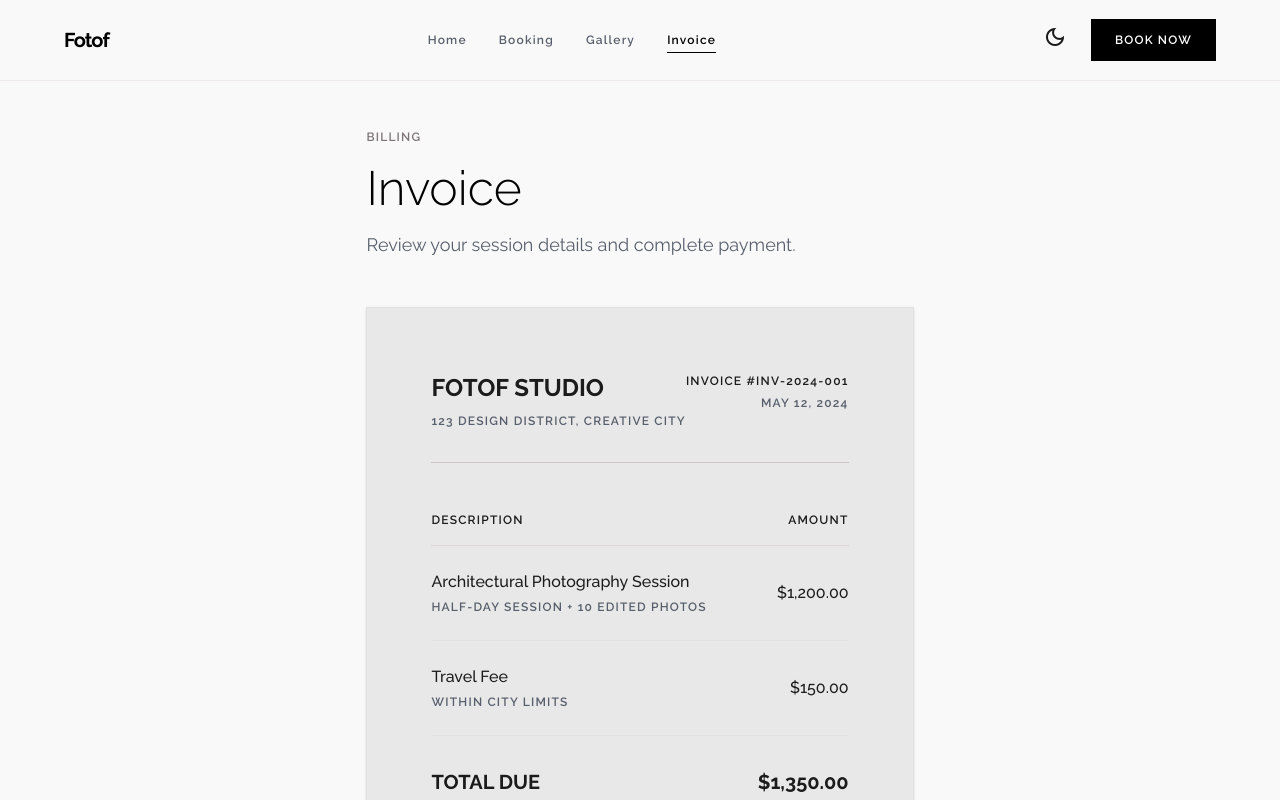
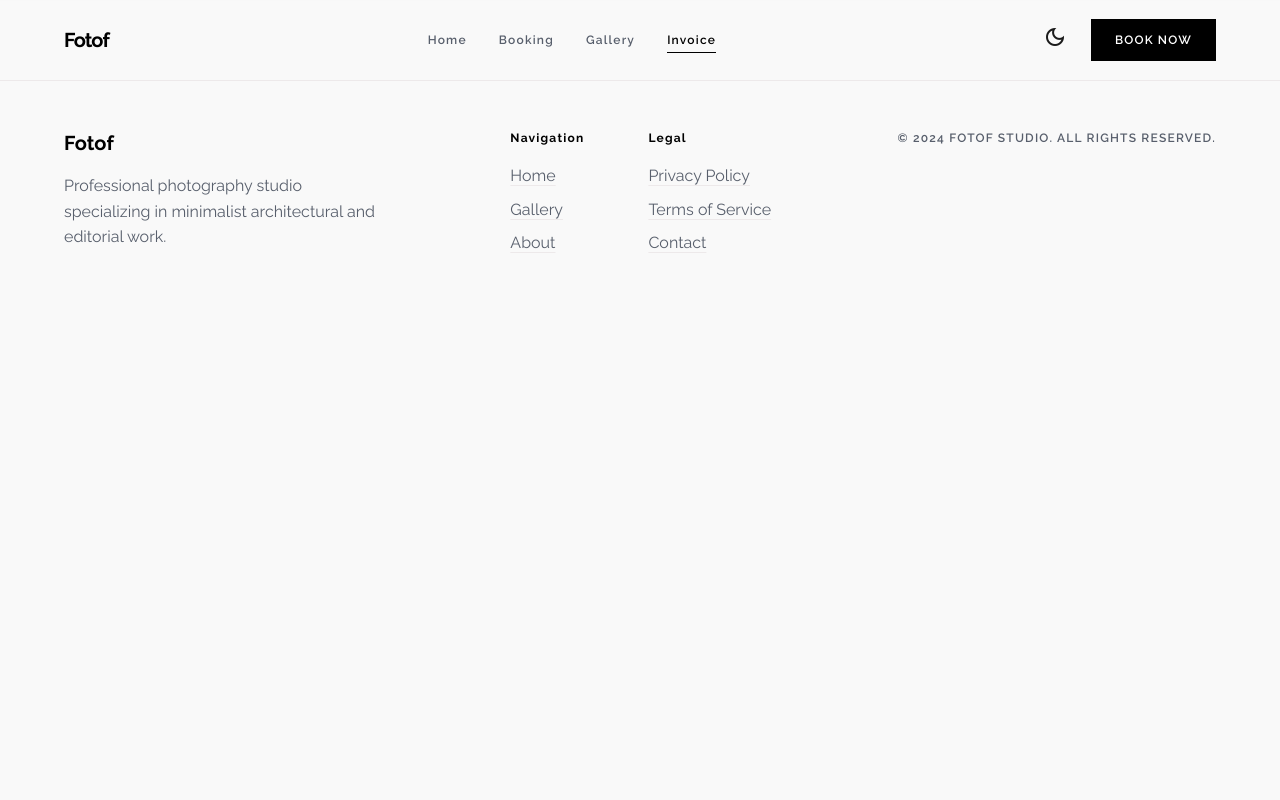
Before and after one commit to Supalerk06/INT250-workshop-SpongeBob, a Vue app: page /invoice in a window 1280 px wide. Shown: the top 800 px of the page. Built offline with nearby package versions, Linux system fonts and the light colour scheme.

Commit message:
refactor: remove templates from InvoicePage, BookingPage, and GalleryPage, and delete Card component

```diff
--- a/src/components/Card.vue
+++ /dev/null
@@ -1,13 +0,0 @@
-<script setup>
-// defineProps({
-//   promotion: String
-// })
-</script>
-
-<template>
-  <div>
-  </div>
-</template>
-
-<style scoped>
-</style>
--- a/src/views/BookingPage.vue
+++ b/src/views/BookingPage.vue
@@ -1,52 +1 @@
-<template>
-  <main class="pt-32 pb-20 px-margin-mobile md:px-margin-desktop max-w-container-max mx-auto min-h-screen">
-    <div class="animate-fade-in flex flex-col gap-12">
-      <div class="flex flex-col gap-4">
-        <span class="text-label-sm tracking-widest font-semibold uppercase text-outline">Reservation</span>
-        <h1 class="text-display text-primary">Book a Session</h1>
-        <p class="text-lg text-secondary max-w-2xl">
-          Secure your date for a professional photography session. Choose your preferred package and we'll handle the rest.
-        </p>
-      </div>
-
-      <div class="grid grid-cols-1 md:grid-cols-2 gap-12">
-        <div class="bg-surface-container p-8 md:p-12 border border-outline-variant/20 flex flex-col gap-8">
-          <h2 class="text-2xl font-medium">Session Details</h2>
-          <form class="flex flex-col gap-6">
-            <div class="flex flex-col gap-2">
-              <label class="text-label-sm tracking-widest font-semibold uppercase text-secondary">Full Name</label>
-              <input type="text" placeholder="Your Name" class="bg-surface border border-outline-variant/30 p-4 focus:outline-none focus:border-primary transition-colors" />
-            </div>
-            <div class="flex flex-col gap-2">
-              <label class="text-label-sm tracking-widest font-semibold uppercase text-secondary">Email Address</label>
-              <input type="email" placeholder="email@example.com" class="bg-surface border border-outline-variant/30 p-4 focus:outline-none focus:border-primary transition-colors" />
-            </div>
-            <div class="flex flex-col gap-2">
-              <label class="text-label-sm tracking-widest font-semibold uppercase text-secondary">Session Type</label>
-              <select class="bg-surface border border-outline-variant/30 p-4 focus:outline-none focus:border-primary transition-colors appearance-none">
-                <option>Architectural</option>
-                <option>Editorial</option>
-                <option>Portrait</option>
-              </select>
-            </div>
-            <button type="submit" class="bg-primary text-on-primary p-5 text-label-sm tracking-widest font-semibold uppercase mt-4 hover:opacity-90 transition-opacity">
-              SUBMIT REQUEST
-            </button>
-          </form>
-        </div>
-
-        <div class="flex flex-col gap-8">
-          <div class="aspect-video bg-surface-container overflow-hidden">
-            <img src="https://lh3.googleusercontent.com/aida-public/AB6AXuBRH2VvtPYmHtTcoKxMfFOtDBoX1Z6PoN6gpBprRL-EB_Ng4kuw9YPllAAjcmDigbG4Dw0imMM9oi8eMVZkzj3_3LdEUm3mi27inVefSdkahyTAz19vwPtvlaqC-auX5c4GheH0tgYQIHYkThm294NIHAjZjdLpO1dz6Jir0TCZQfOtEVtQzB-CgtR9VG_D93XGKbCe81qYAFw9tvj7Y1h-Ms8yvhCg1wOCC9kjZXXprPtTHwdGGCX3b7N2EGCu-suTWSxVncRytDg" alt="Studio" class="w-full h-full object-cover opacity-50 grayscale" />
-          </div>
-          <div class="flex flex-col gap-4">
-            <h3 class="text-xl font-medium">Why choose Fotof?</h3>
-            <p class="text-secondary">
-              Our process is designed for clarity and excellence. Every session includes a consultation to ensure your vision is perfectly captured.
-            </p>
-          </div>
-        </div>
-      </div>
-    </div>
-  </main>
-</template>
+<template></template>
--- a/src/views/GalleryPage.vue
+++ b/src/views/GalleryPage.vue
@@ -1,30 +1,3 @@
 <template>
-  <main class="pt-32 pb-20 px-margin-mobile md:px-margin-desktop max-w-container-max mx-auto min-h-screen">
-    <div class="animate-fade-in flex flex-col gap-12">
-      <div class="flex flex-col gap-4">
-        <span class="text-label-sm tracking-widest font-semibold uppercase text-outline">Portfolio</span>
-        <h1 class="text-display text-primary">Gallery</h1>
-        <p class="text-lg text-secondary max-w-2xl">
-          A collection of our most significant works across various disciplines.
-        </p>
-      </div>
 
-      <div class="grid grid-cols-1 sm:grid-cols-2 lg:grid-cols-3 gap-8">
-        <div v-for="i in 6" :key="i" class="group cursor-pointer overflow-hidden border border-outline-variant/10">
-          <div class="aspect-[3/4] bg-surface-container relative">
-             <div class="absolute inset-0 flex items-center justify-center text-outline text-label-sm tracking-widest font-semibold uppercase">IMAGE {{ i }}</div>
-             <img
-               :src="`https://picsum.photos/seed/${i + 10}/600/800`"
-               class="w-full h-full object-cover transition-transform duration-700 group-hover:scale-105"
-               alt="Gallery Work"
-             />
-          </div>
-          <div class="p-6 bg-surface">
-            <h3 class="text-xl font-medium text-primary">Project Name {{ i }}</h3>
-            <p class="text-label-sm tracking-widest font-semibold uppercase text-secondary mt-1">Category</p>
-          </div>
-        </div>
-      </div>
-    </div>
-  </main>
 </template>
--- a/src/views/InvoicePage.vue
+++ b/src/views/InvoicePage.vue
@@ -1,68 +1,3 @@
 <template>
-  <main class="pt-32 pb-20 px-margin-mobile md:px-margin-desktop max-w-container-max mx-auto min-h-screen">
-    <div class="animate-fade-in flex flex-col gap-12">
-      <div class="flex flex-col gap-4">
-        <span class="text-label-sm tracking-widest font-semibold uppercase text-outline">Billing</span>
-        <h1 class="text-display text-primary">Invoice</h1>
-        <p class="text-lg text-secondary max-w-2xl">
-          Review your session details and complete payment.
-        </p>
-      </div>
 
-      <div class="bg-surface-container-high p-8 md:p-16 border border-outline-variant/20 shadow-sm max-w-4xl mx-auto w-full">
-        <div class="flex justify-between items-start border-b border-outline-variant pb-8 mb-8">
-          <div>
-            <h2 class="text-2xl font-bold">FOTOF STUDIO</h2>
-            <p class="text-secondary text-label-sm tracking-widest font-semibold uppercase mt-2">123 Design District, Creative City</p>
-          </div>
-          <div class="text-right">
-            <p class="text-label-sm tracking-widest font-semibold uppercase font-bold">INVOICE #INV-2024-001</p>
-            <p class="text-secondary text-label-sm tracking-widest font-semibold uppercase mt-1">May 12, 2024</p>
-          </div>
-        </div>
-
-        <div class="flex flex-col gap-8">
-          <table class="w-full text-left">
-            <thead>
-              <tr class="border-b border-outline-variant/50">
-                <th class="py-4 text-label-sm tracking-widest font-semibold uppercase">Description</th>
-                <th class="py-4 text-label-sm tracking-widest font-semibold uppercase text-right">Amount</th>
-              </tr>
-            </thead>
-            <tbody>
-              <tr class="border-b border-outline-variant/20">
-                <td class="py-6">
-                  <p class="font-medium">Architectural Photography Session</p>
-                  <p class="text-label-sm tracking-widest font-semibold uppercase text-secondary mt-1">Half-day session + 10 edited photos</p>
-                </td>
-                <td class="py-6 text-right font-medium">$1,200.00</td>
-              </tr>
-              <tr class="border-b border-outline-variant/20">
-                <td class="py-6">
-                  <p class="font-medium">Travel Fee</p>
-                  <p class="text-label-sm tracking-widest font-semibold uppercase text-secondary mt-1">Within city limits</p>
-                </td>
-                <td class="py-6 text-right font-medium">$150.00</td>
-              </tr>
-            </tbody>
-            <tfoot>
-              <tr>
-                <td class="pt-8 text-xl font-bold uppercase">Total Due</td>
-                <td class="pt-8 text-xl font-bold text-right">$1,350.00</td>
-              </tr>
-            </tfoot>
-          </table>
-
-          <div class="flex justify-end gap-4 mt-8">
-            <button class="px-8 py-4 border border-primary text-primary text-label-sm tracking-widest font-semibold uppercase hover:bg-primary hover:text-on-primary transition-all">
-              DOWNLOAD PDF
-            </button>
-            <button class="px-8 py-4 bg-primary text-on-primary text-label-sm tracking-widest font-semibold uppercase hover:opacity-90 transition-all">
-              PAY NOW
-            </button>
-          </div>
-        </div>
-      </div>
-    </div>
-  </main>
 </template>
```
